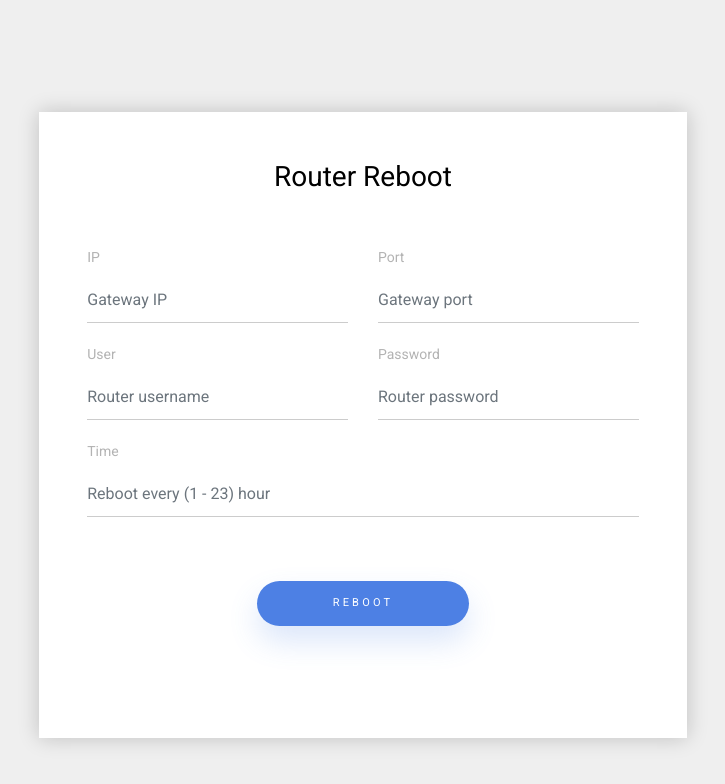
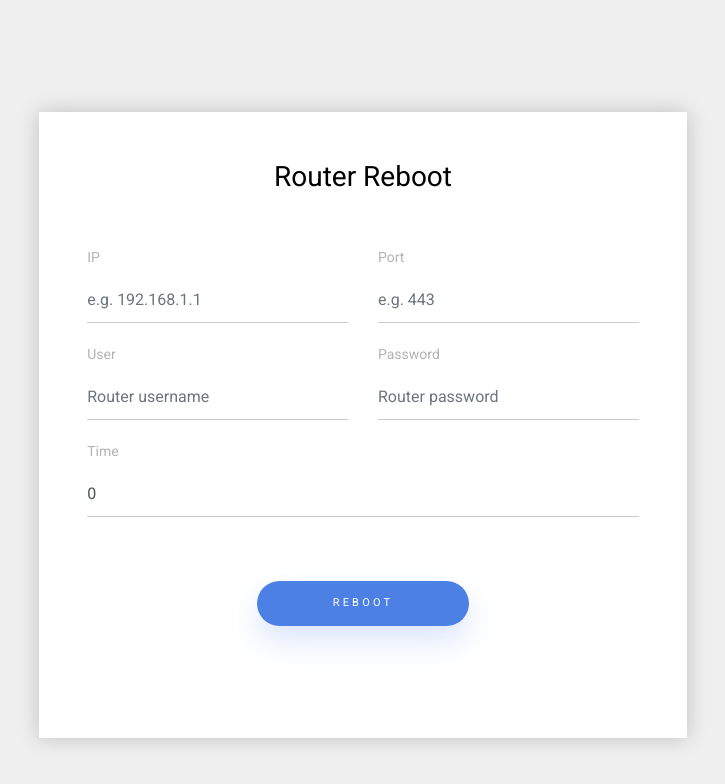
Before and after one commit to thangta2000/router-reboot, a Vue app: page /#/ in a window 1280 px wide. Shown: the top 784 px of the page, without its empty margins (277-1002 px from the left). Built offline with nearby package versions, Linux system fonts and the light colour scheme; what vue-notification would draw is missing.

Commit message:
change placeholder

```diff
--- a/src/components/FormInput.vue
+++ b/src/components/FormInput.vue
@@ -11,7 +11,7 @@
                   <label for="" class="col-form-label">IP</label>
                   <input
                     class="form-control"
-                    placeholder="Gateway IP"
+                    placeholder="e.g. 192.168.1.1"
                     v-model="ip"
                   />
                 </div>
@@ -19,7 +19,7 @@
                   <label for="" class="col-form-label">Port</label>
                   <input
                     class="form-control"
-                    placeholder="Gateway port"
+                    placeholder="e.g. 443"
                     v-model="port"
                   />
                 </div>
@@ -90,7 +90,7 @@ export default {
       port: '',
       user: '',
       password: '',
-      time: '',
+      time: 0,
       server_ip: 'http://103.229.42.221:9498'
     }
   },
```
